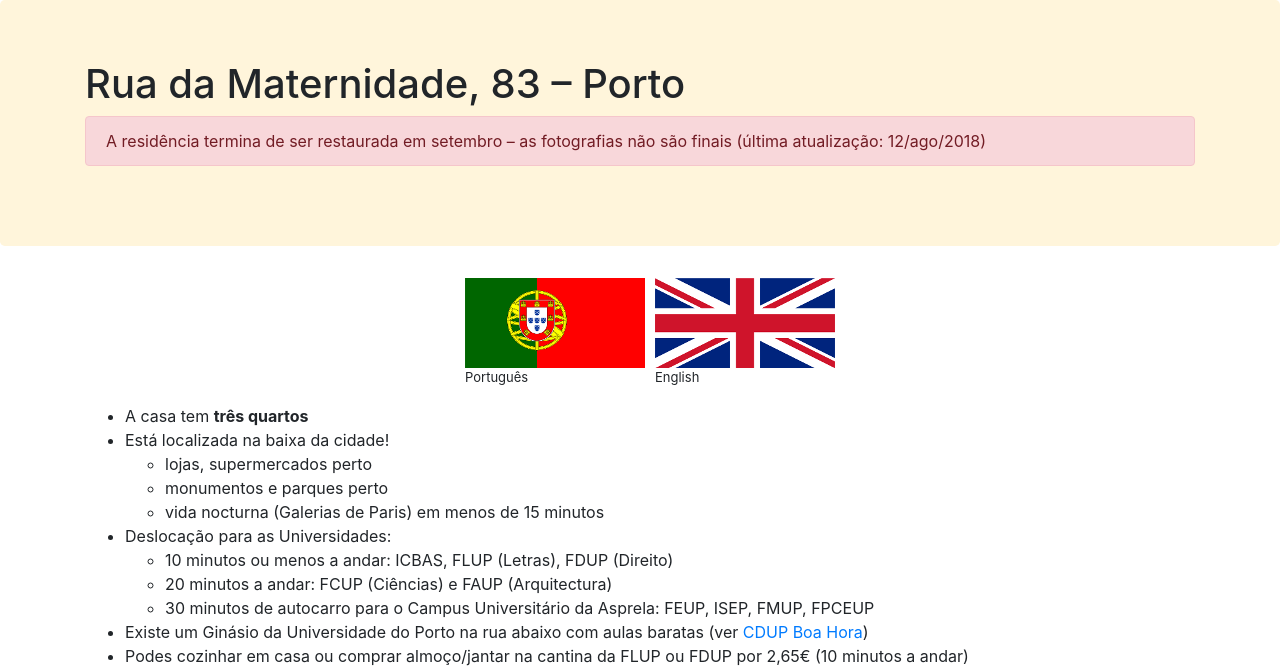
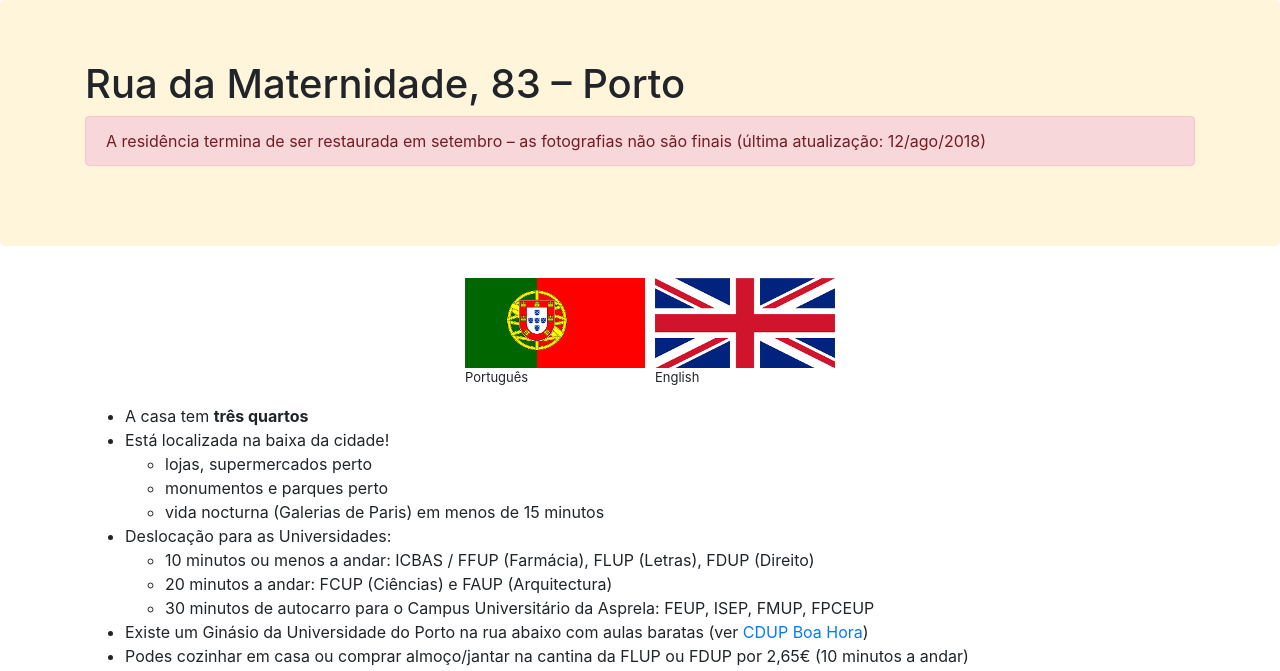
Before and after one commit to rpmcruz/rpmcruz.github.io, a Jekyll site: the page maternidade/index.html, which Jekyll copies as it is, in a window 1280 px wide. Shown: the top 671 px of the page. Built offline with Jekyll 4.4.1, drawn with Linux system fonts in a browser that asks for light colours.

Commit message:
Added FFUP.

```diff
--- a/maternidade/index-en.html
+++ b/maternidade/index-en.html
@@ -49,7 +49,7 @@
 </ul>
 <li>Commuting to the Universities:
 <ul>
-<li>10 minutes or less walking: ICBAS, FLUP (Letters), FDUP (Law)</li>
+<li>10 minutes or less walking: ICBAS / FFUP (Pharmacy), FLUP (Letters), FDUP (Law)</li>
 <li>20 minutes walking: FCUP (Sciences) and FAUP (Architecture)</li>
 <li>30 minutes by bus to the Asprela University Campus: FEUP, ISEP, FMUP, FPCEUP</li>
 </ul>
--- a/maternidade/index.html
+++ b/maternidade/index.html
@@ -49,7 +49,7 @@
 </ul>
 <li>Deslocação para as Universidades:
 <ul>
-<li>10 minutos ou menos a andar: ICBAS, FLUP (Letras), FDUP (Direito)</li>
+<li>10 minutos ou menos a andar: ICBAS / FFUP (Farmácia), FLUP (Letras), FDUP (Direito)</li>
 <li>20 minutos a andar: FCUP (Ciências) e FAUP (Arquitectura)</li>
 <li>30 minutos de autocarro para o Campus Universitário da Asprela: FEUP, ISEP, FMUP, FPCEUP</li>
 </ul>
```
